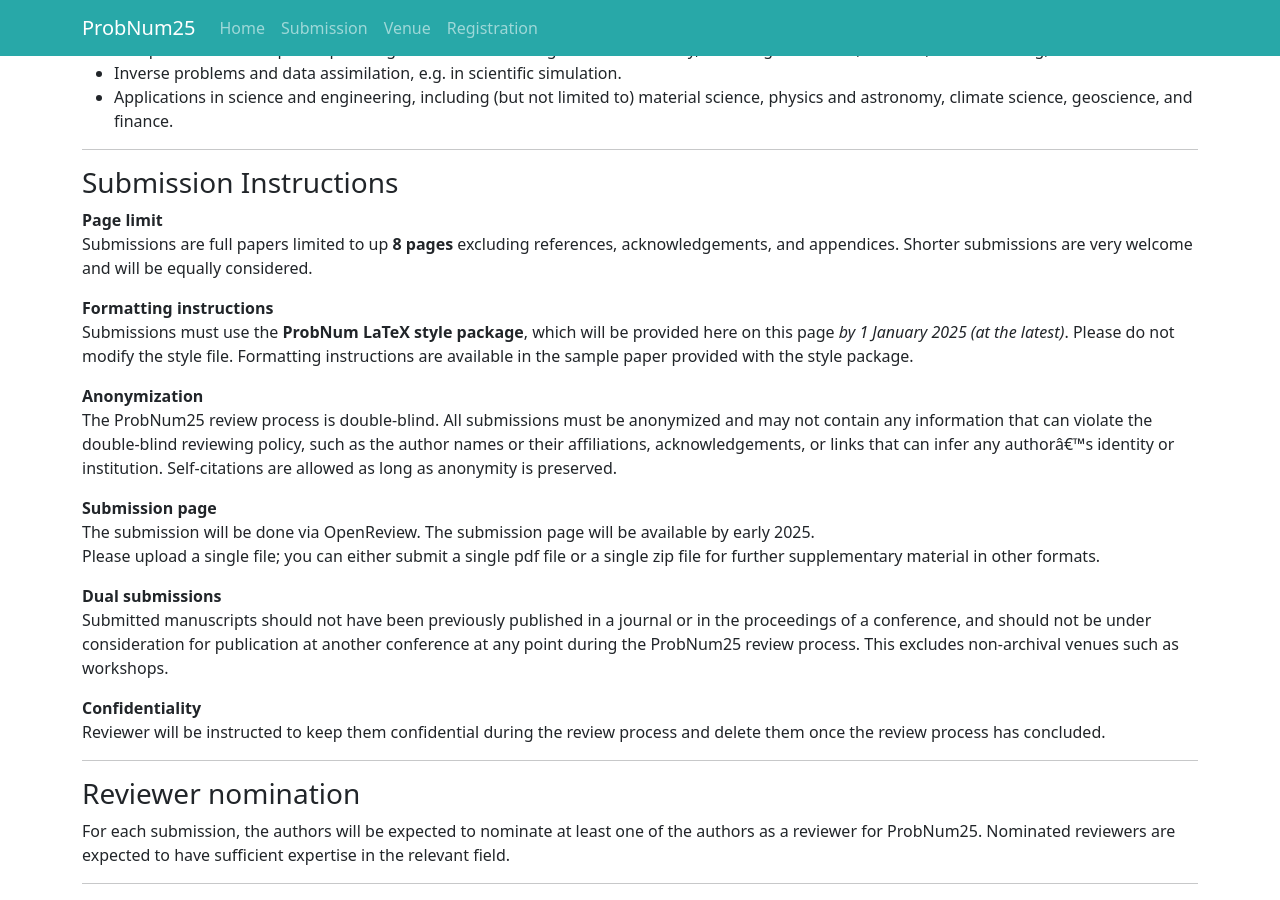
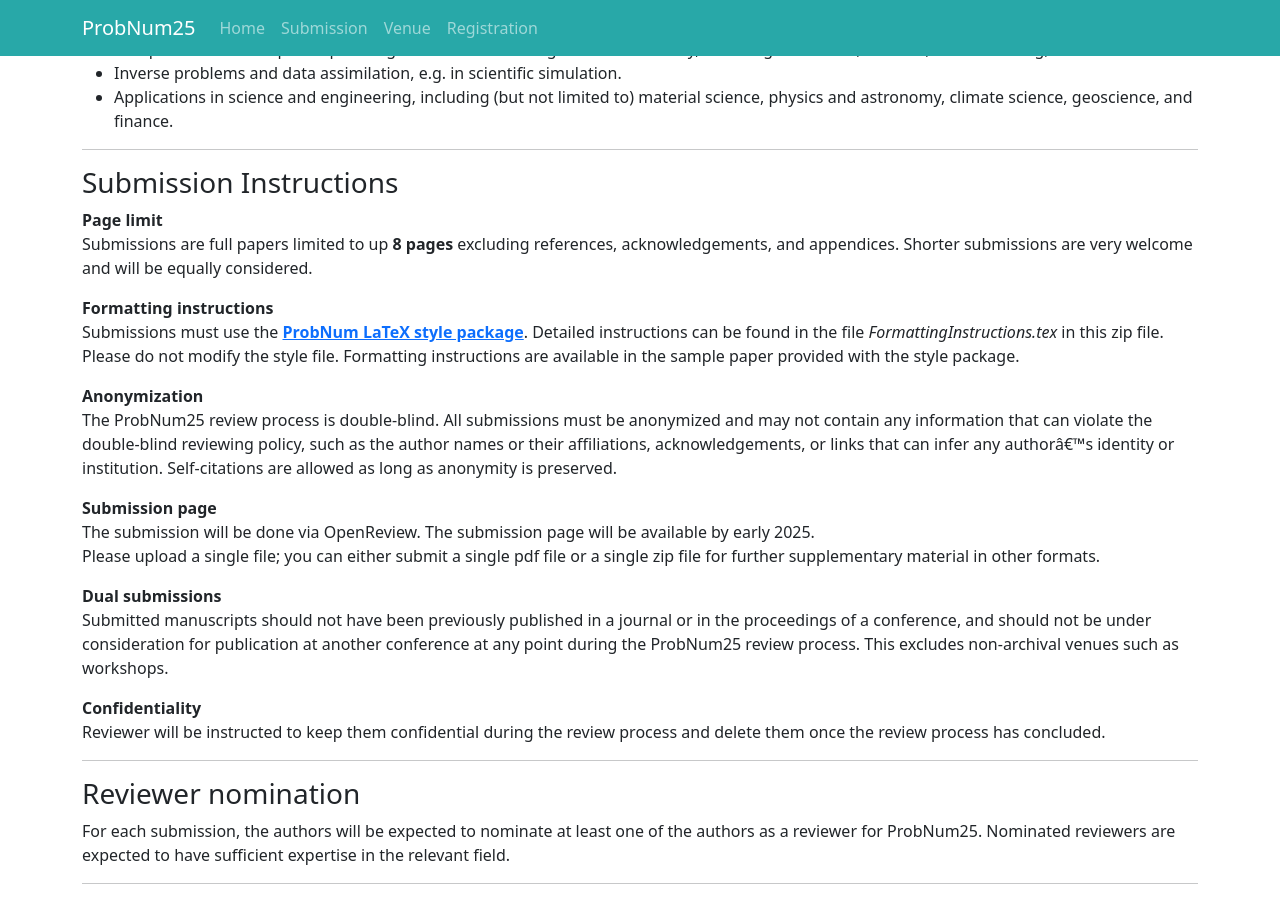
Before and after one commit to probnum2026/probnum2026.github.io, a Jekyll site: the page built from submissions.md, in a window 1280 px wide and 900 px high, scrolled down 1406 px. Built offline with Jekyll 4.4.1, drawn with Linux system fonts in a browser that asks for light colours; nearby versions of some CDN libraries.

Commit message:
Update submissions.md
Adding Stylepack.

```diff
--- a/submissions.md
+++ b/submissions.md
@@ -58,8 +58,7 @@ Submissions are full papers limited to up **8 pages** excluding references, ackn
 Shorter submissions are very welcome and will be equally considered.
 
 **Formatting instructions**
-Submissions must use the **ProbNum LaTeX style package**, which will be provided here on this page *by 1 January 2025 (at the latest)*.
-Please do not modify the style file. Formatting instructions are available in the sample paper provided with the style package.
+Submissions must use the [**ProbNum LaTeX style package**](ProbNum25_Stylepack.zip). Detailed instructions can be found in the file *FormattingInstructions.tex* in this zip file. Please do not modify the style file. Formatting instructions are available in the sample paper provided with the style package.
 
 **Anonymization**
 The ProbNum25 review process is double-blind. All submissions must be anonymized and may not contain any information that can violate the double-blind reviewing policy, such as the author names or their affiliations, acknowledgements, or links that can infer any author’s identity or institution. Self-citations are allowed as long as anonymity is preserved.
```
